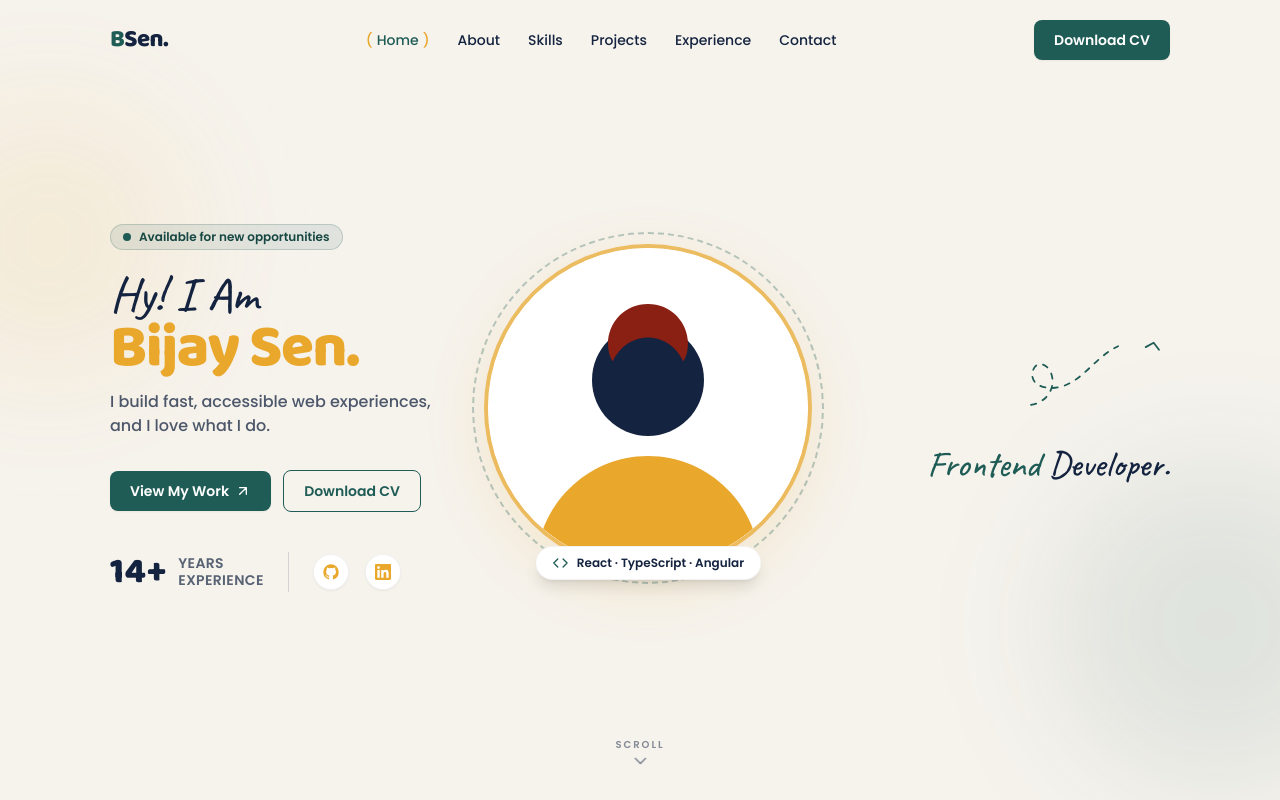
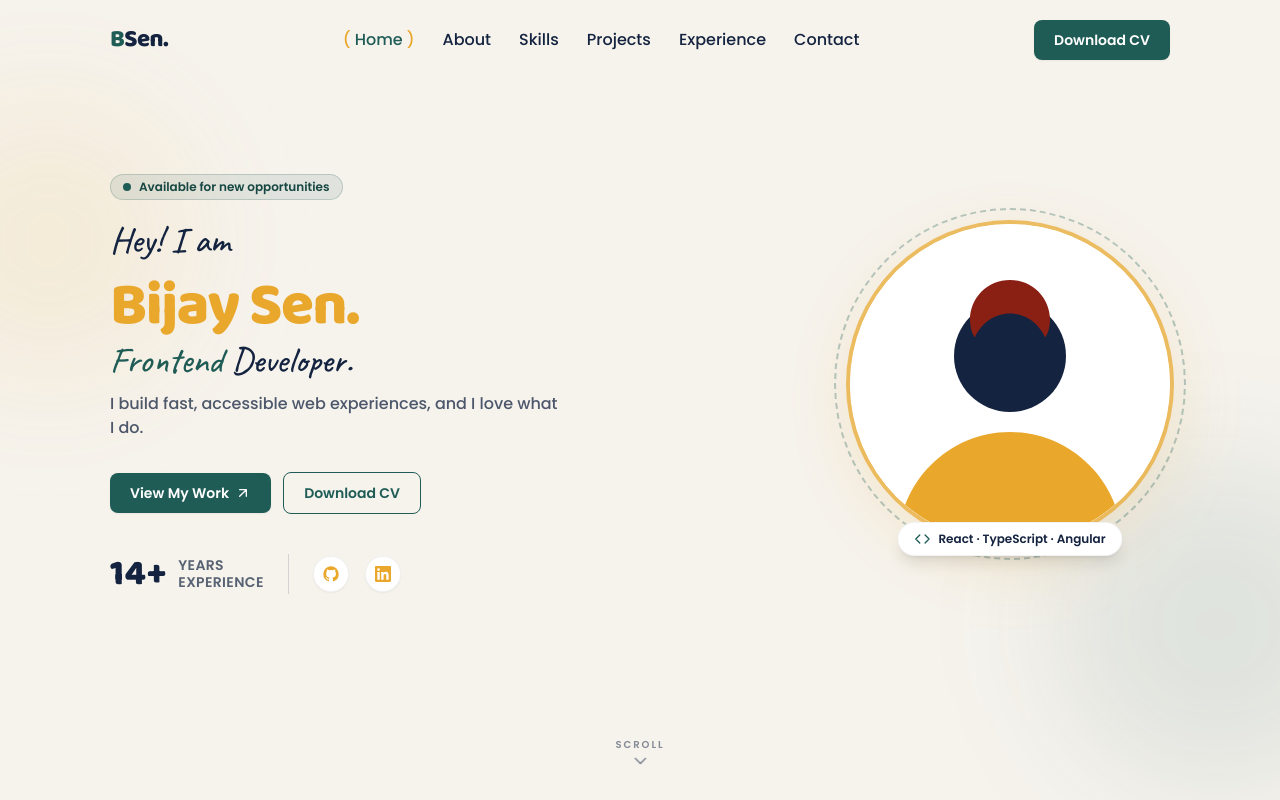
Before and after one commit to bijoysen/bijoysen.github.io, a Next.js app: page / in a window 1280 px wide. Shown: the top 800 px of the page. Built offline with nearby package versions, Linux system fonts and the light colour scheme.

Commit message:
Hero and contact section text updated

```diff
--- a/components/Contact.tsx
+++ b/components/Contact.tsx
@@ -8,11 +8,11 @@ export default function Contact() {
         <div className="mx-auto max-w-3xl rounded-3xl bg-teal px-6 py-14 text-center text-white shadow-lg md:px-12">
           <p className="font-script text-3xl text-amber">Get In Touch</p>
           <h2 className="mt-1 font-display text-3xl font-bold md:text-4xl">
-            Let&apos;s build something together
+            Open to new opportunities
           </h2>
           <p className="mx-auto mt-4 max-w-lg text-white/80">
-            Have a project in mind or just want to say hi? My inbox is always
-            open.
+            Exploring senior frontend roles — recruiters and hiring managers,
+            feel free to reach out.
           </p>
 
           <a
--- a/components/Hero.tsx
+++ b/components/Hero.tsx
@@ -6,7 +6,7 @@ export default function Hero() {
   return (
     <section
       id="home"
-      className="relative flex min-h-svh items-center overflow-hidden pt-28 pb-20 md:pt-24"
+      className="relative flex min-h-svh items-center overflow-hidden pt-28 pb-28 md:pt-24 md:pb-32"
     >
       {/* Decorative background */}
       <div aria-hidden="true" className="pointer-events-none absolute inset-0 -z-10">
@@ -15,7 +15,7 @@ export default function Hero() {
       </div>
 
       <div className="container-page w-full">
-        <div className="grid items-center gap-10 lg:grid-cols-[1.05fr_auto_1fr] lg:gap-6">
+        <div className="grid items-center gap-10 lg:grid-cols-[1.1fr_auto] lg:gap-12">
           {/* Left column */}
           <div className="order-2 flex flex-col items-center text-center lg:order-1 lg:items-start lg:text-left">
             <span className="inline-flex items-center gap-2 rounded-full border border-teal/20 bg-teal/10 px-3 py-1 text-xs font-semibold text-teal-dark">
@@ -26,12 +26,16 @@ export default function Hero() {
               Available for new opportunities
             </span>
 
-            <p className="mt-5 font-script text-4xl text-navy md:text-5xl">
+            <p className="mt-5 mb-4 font-script text-3xl text-navy md:text-4xl">
               {profile.greeting}
             </p>
             <h1 className="font-display text-5xl font-extrabold leading-tight tracking-tight text-amber md:text-6xl">
               {profile.firstName} {profile.lastName}.
             </h1>
+            <p className="mt-1 font-script text-3xl text-navy md:text-4xl">
+              <span className="text-teal">{profile.role.split(" ")[0]}</span>{" "}
+              {profile.role.split(" ").slice(1).join(" ")}.
+            </p>
             <p className="mt-3 max-w-md text-base font-medium text-navy/75">
               {profile.tagline}
             </p>
@@ -101,16 +105,6 @@ export default function Hero() {
               </div>
             </div>
           </div>
-
-          {/* Right column */}
-          <div className="order-3 hidden flex-col items-end gap-8 lg:flex">
-            <div className="flex justify-end text-teal" aria-hidden="true">
-              <DashedArrow />
-            </div>
-            <p className="font-script text-3xl text-navy md:text-4xl">
-              <span className="text-teal">Frontend</span> Developer.
-            </p>
-          </div>
         </div>
       </div>
 
@@ -145,30 +139,3 @@ function ChevronDownIcon(props: React.SVGProps<SVGSVGElement>) {
     </svg>
   );
 }
-
-function DashedArrow() {
-  return (
-    <svg
-      width="150"
-      height="80"
-      viewBox="0 0 160 90"
-      fill="none"
-      className="text-teal"
-    >
-      <path
-        d="M8 82c14-2 26-14 24-30C30 36 14 30 10 44c-4 14 12 22 30 18 26-6 40-34 66-46"
-        stroke="currentColor"
-        strokeWidth="2"
-        strokeLinecap="round"
-        strokeDasharray="6 8"
-      />
-      <path
-        d="M152 20l-6-8-9 5"
-        stroke="currentColor"
-        strokeWidth="2"
-        strokeLinecap="round"
-        strokeLinejoin="round"
-      />
-    </svg>
-  );
-}
--- a/components/Navbar.tsx
+++ b/components/Navbar.tsx
@@ -6,6 +6,7 @@ import { navLinks, profile } from "@/lib/data";
 export default function Navbar() {
   const [open, setOpen] = useState(false);
   const [scrolled, setScrolled] = useState(false);
+  const [activeHref, setActiveHref] = useState(navLinks[0]?.href ?? "#home");
   const toggleButtonRef = useRef<HTMLButtonElement>(null);
   const firstMenuLinkRef = useRef<HTMLAnchorElement>(null);
 
@@ -14,6 +15,35 @@ export default function Navbar() {
     onScroll();
     window.addEventListener("scroll", onScroll);
     return () => window.removeEventListener("scroll", onScroll);
+  }, []);
+
+  useEffect(() => {
+    const headerOffset = 80;
+
+    const updateActiveSection = () => {
+      const scrollPos = window.scrollY + headerOffset + 1;
+      let current = navLinks[0]?.href ?? "#home";
+
+      for (const link of navLinks) {
+        const section = document.getElementById(link.href.slice(1));
+        if (!section) continue;
+
+        const top = section.getBoundingClientRect().top + window.scrollY;
+        if (top <= scrollPos) {
+          current = link.href;
+        }
+      }
+
+      setActiveHref(current);
+    };
+
+    updateActiveSection();
+    window.addEventListener("scroll", updateActiveSection, { passive: true });
+    window.addEventListener("resize", updateActiveSection);
+    return () => {
+      window.removeEventListener("scroll", updateActiveSection);
+      window.removeEventListener("resize", updateActiveSection);
+    };
   }, []);
 
   useEffect(() => {
@@ -36,6 +66,18 @@ export default function Navbar() {
     toggleButtonRef.current?.focus();
   };
 
+  const renderNavLabel = (label: string, isActive: boolean) => {
+    if (!isActive) return label;
+
+    return (
+      <span className="text-teal">
+        <span className="mr-1 text-amber">(</span>
+        {label}
+        <span className="ml-1 text-amber">)</span>
+      </span>
+    );
+  };
+
   return (
     <header
       className={`fixed inset-x-0 top-0 z-50 transition-all ${
@@ -49,24 +91,21 @@ export default function Navbar() {
         </a>
 
         <ul className="hidden items-center gap-7 lg:flex">
-          {navLinks.map((link, i) => (
+          {navLinks.map((link) => {
+            const isActive = link.href === activeHref;
+
+            return (
               <li key={link.href}>
                 <a
                   href={link.href}
-                className="group relative text-sm font-medium text-navy transition-colors hover:text-teal"
+                  aria-current={isActive ? "page" : undefined}
+                  className="group relative text-base font-medium text-navy transition-colors hover:text-teal"
                 >
-                {i === 0 ? (
-                  <span className="text-teal">
-                    <span className="mr-1 text-amber">(</span>
-                    {link.label}
-                    <span className="ml-1 text-amber">)</span>
-                  </span>
-                ) : (
-                  link.label
-                )}
+                  {renderNavLabel(link.label, isActive)}
                 </a>
               </li>
-          ))}
+            );
+          })}
         </ul>
 
         <div className="hidden lg:block">
@@ -111,18 +150,25 @@ export default function Navbar() {
           className="border-t border-black/5 bg-cream/95 backdrop-blur lg:hidden"
         >
           <ul className="container-page flex flex-col gap-1 py-4">
-            {navLinks.map((link, i) => (
+            {navLinks.map((link, i) => {
+              const isActive = link.href === activeHref;
+
+              return (
                 <li key={link.href}>
                   <a
                     ref={i === 0 ? firstMenuLinkRef : undefined}
                     href={link.href}
+                    aria-current={isActive ? "page" : undefined}
                     onClick={closeMenu}
-                  className="block rounded-lg px-2 py-2.5 text-navy hover:bg-black/5 hover:text-teal"
+                    className={`block rounded-lg px-2 py-2.5 hover:bg-black/5 hover:text-teal ${
+                      isActive ? "font-semibold text-teal" : "text-navy"
+                    }`}
                   >
-                  {link.label}
+                    {renderNavLabel(link.label, isActive)}
                   </a>
                 </li>
-            ))}
+              );
+            })}
             <li className="pt-2">
               <a
                 href={profile.cvUrl}
--- a/lib/data.ts
+++ b/lib/data.ts
@@ -3,7 +3,7 @@ export const profile = {
   firstName: "Bijay",
   lastName: "Sen",
   role: "Frontend Developer",
-  greeting: "Hy! I Am",
+  greeting: "Hey! I am",
   tagline: "I build fast, accessible web experiences, and I love what I do.",
   // Career start (June 2012). Years of experience is derived from this date.
   careerStart: "2012-06-01",
```
Lines whose indentation alone changed are shown as unchanged.
